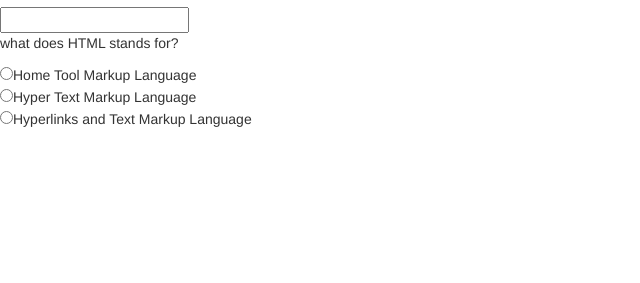
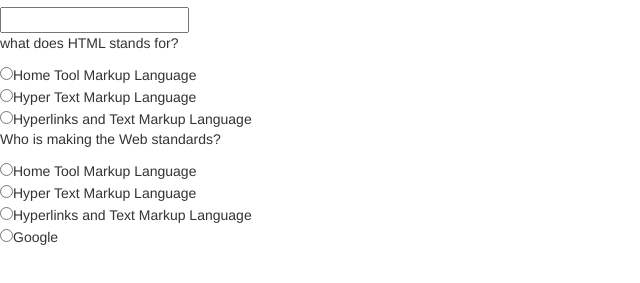
Before and after one commit to AshleyAlpha/mine3, a plain HTML site: page index.html in a window 1280 px wide. Shown: the part 93-376 px from the top of the page, without its empty margins (0-640 px from the left). Drawn offline with nearby package versions, Linux system fonts and the light colour scheme; files whose address does not match are found by name.

Commit message:
elements added

```diff
--- a/index.html
+++ b/index.html
@@ -19,5 +19,10 @@
          <input type="radio" id="mc" name="question2" value="Home Tool Markup Language">Home Tool Markup Language<br>
          <input type="radio" id="mc" name="question2" value="Hyper Text Markup Language">Hyper Text Markup Language<br>
          <input type="radio" id="mc" name="question2" value="Hyperlinks and Text Markup Language">Hyperlinks and Text Markup Language<br>
+         <p>Who is making the Web standards?</p>
+         <input type="radio" id="mc" name="question3" value="The World Wide Web Consortium">Home Tool Markup Language<br>
+         <input type="radio" id="mc" name="question3" value="Microsoft">Hyper Text Markup Language<br>
+         <input type="radio" id="mc" name="question3" value="Mozilla">Hyperlinks and Text Markup Language<br>
+         <input type="radio" id="mc" name="question3" value="Google">Google<br>
     </body>
     </html
```
